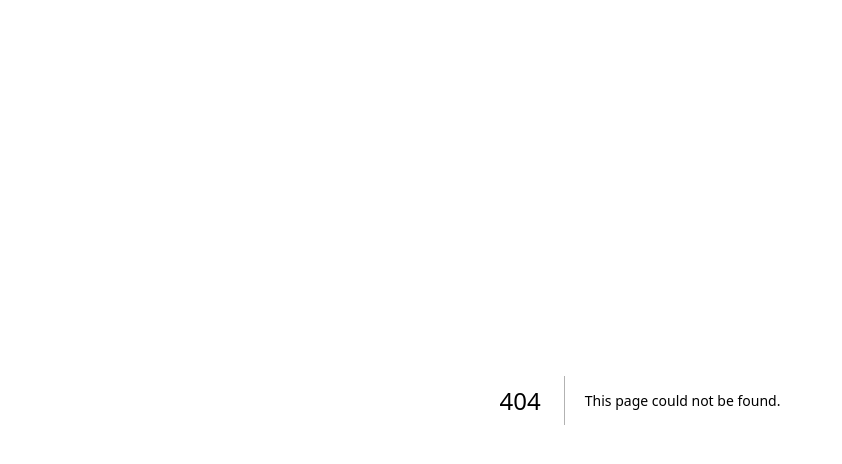
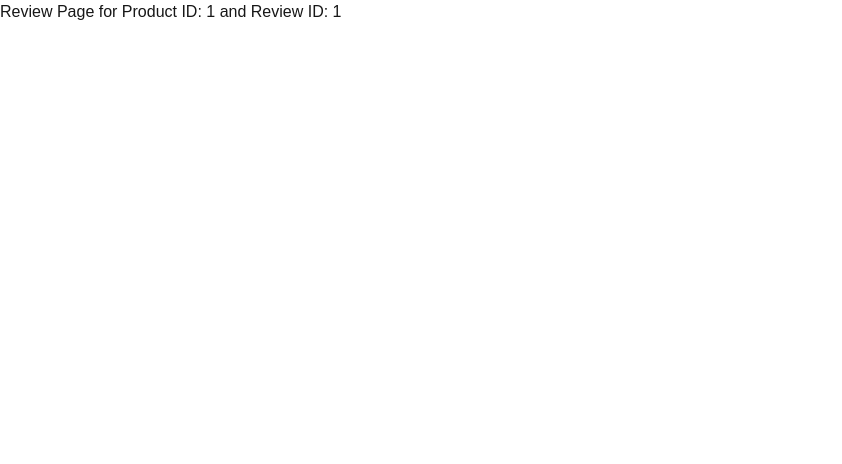
Before and after one commit to BRV12G/next-tut, a Next.js app: page /products/1/reviews/1 in a window 1280 px wide. Before the commit this address had no page. Shown: the top 464 px of the page, without its empty margins (0-842 px from the left). Built offline with nearby package versions, Linux system fonts and the light colour scheme.

Commit message:
feat: dynamic routes

```diff
--- /dev/null
+++ b/src/app/products/[productId]/page.tsx
@@ -0,0 +1,9 @@
+export default async function ProductDetails({
+  params,
+}: {
+  params: Promise<{ productId: string }>;
+}) {
+  const productId = (await params).productId;
+
+  return <div>Product Details Page for Product ID: {productId}</div>;
+}
--- /dev/null
+++ b/src/app/products/[productId]/reviews/[reviewId]/page.tsx
@@ -0,0 +1,11 @@
+export default async function ProductReview(
+    { params} : { params: Promise<{ productId:string, reviewId: string}>}
+) {
+    const { productId, reviewId } = await params;
+
+    return (
+        <div>
+            Review Page for Product ID: {productId} and Review ID: {reviewId}
+        </div>
+    )
+}
--- /dev/null
+++ b/src/app/products/page.tsx
@@ -0,0 +1,3 @@
+export default function ProductList() {
+    return <div>Product List Page</div>;
+}
```
